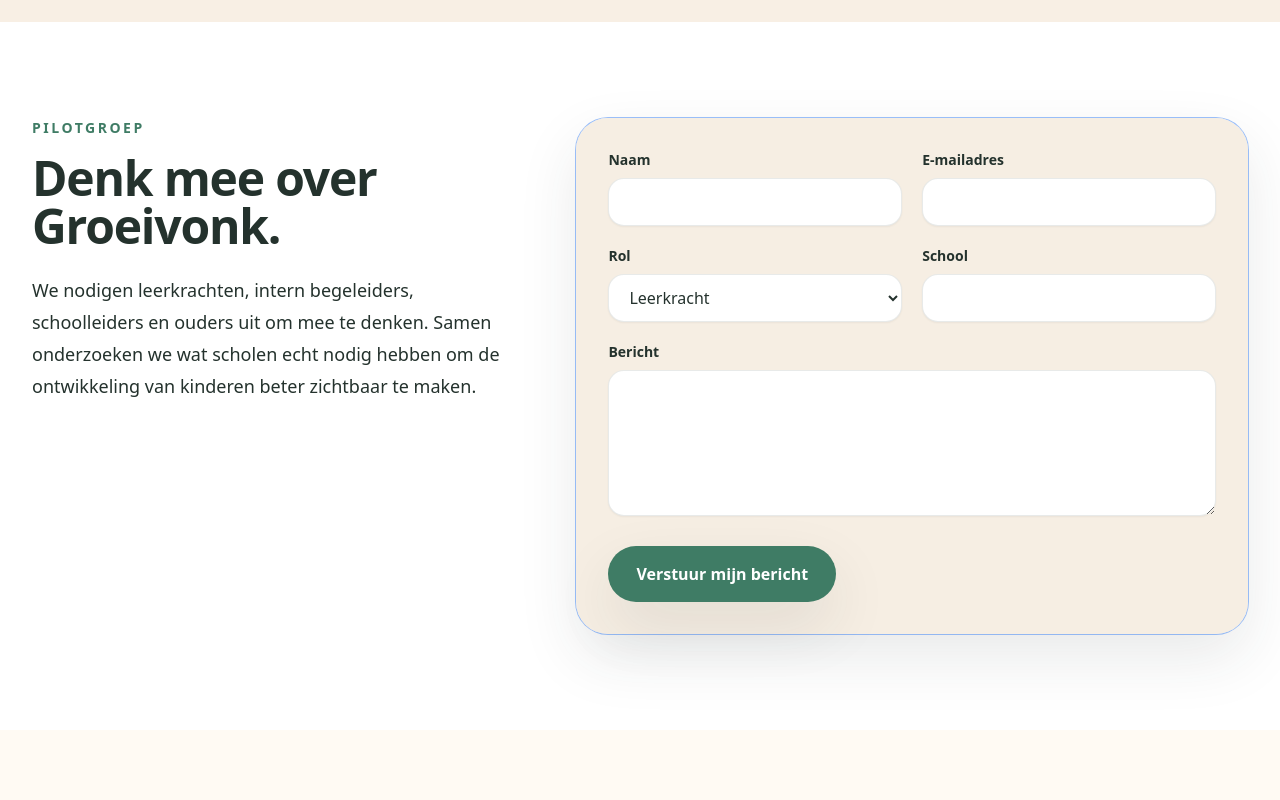
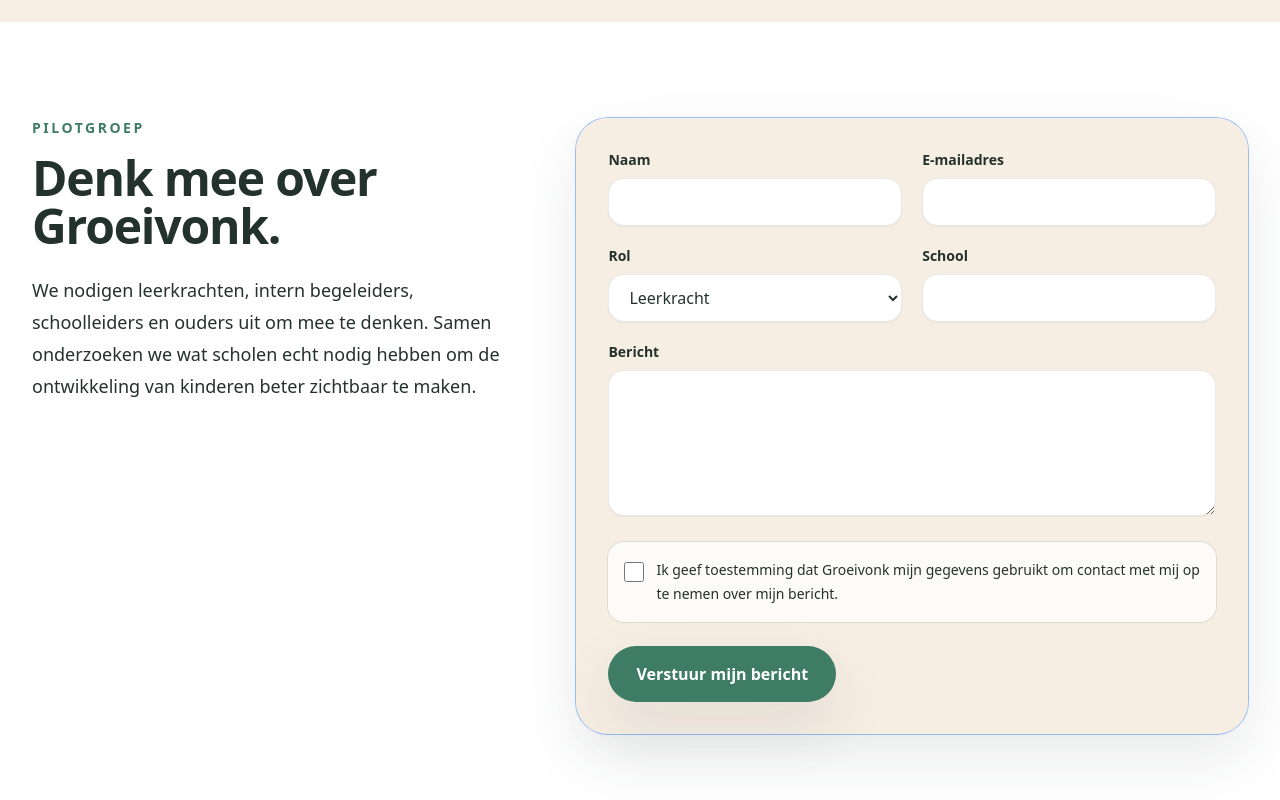
Before and after one commit to Bopstal/GroeiVonk, a Next.js app: page / in a window 1280 px wide. Shown: the part 3938-4738 px from the top of the page. Before the commit the page ends 4668 px from the top, so only its background shows below. Built offline with nearby package versions, Linux system fonts and the light colour scheme.

Commit message:
Voeg AVG-toestemming toe aan contactformulier

```diff
--- a/app/api/contact/route.ts
+++ b/app/api/contact/route.ts
@@ -8,6 +8,7 @@
   role?: string;
   school?: string;
   message?: string;
+  privacyConsent?: string;
   website?: string;
 };
 
@@ -55,6 +56,7 @@
   const role = asText(body.role);
   const school = asText(body.school);
   const message = asText(body.message);
+  const privacyConsent = asText(body.privacyConsent);
 
   if (!name || !email || !role || !message) {
     return NextResponse.json(
@@ -66,6 +68,13 @@
   if (!emailPattern.test(email)) {
     return NextResponse.json(
       { message: "Vul een geldig e-mailadres in." },
+      { status: 400 },
+    );
+  }
+
+  if (privacyConsent !== "yes") {
+    return NextResponse.json(
+      { message: "Geef toestemming om je gegevens te gebruiken voor contact over je bericht." },
       { status: 400 },
     );
   }
@@ -91,6 +100,7 @@
     `E-mailadres: ${email}`,
     `Rol: ${role}`,
     `School: ${school || "Niet ingevuld"}`,
+    "Toestemming: gegeven voor contact over dit bericht",
     "",
     "Bericht:",
     message,
--- a/components/pilot-form.tsx
+++ b/components/pilot-form.tsx
@@ -115,6 +115,23 @@
         <div className="sm:col-span-2">
           <Field label="Bericht" name="message" textarea required />
         </div>
+        <label
+          htmlFor="privacyConsent"
+          className="flex items-start gap-3 rounded-2xl bg-white/75 p-4 text-sm leading-6 text-inkt/78 ring-1 ring-inkt/10 sm:col-span-2"
+        >
+          <input
+            id="privacyConsent"
+            name="privacyConsent"
+            type="checkbox"
+            required
+            value="yes"
+            className="mt-1 h-5 w-5 shrink-0 rounded border-inkt/20 text-blad focus:ring-4 focus:ring-blad/20"
+          />
+          <span>
+            Ik geef toestemming dat Groeivonk mijn gegevens gebruikt om contact met mij op te
+            nemen over mijn bericht.
+          </span>
+        </label>
       </div>
       <button
         type="submit"
```
